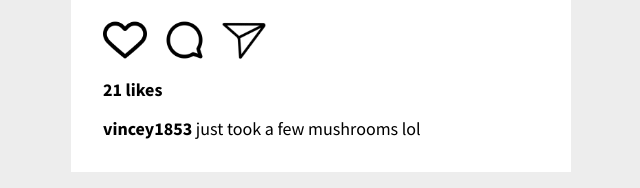
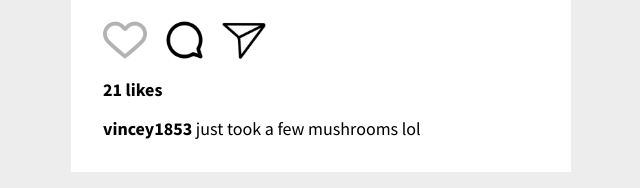
Before and after one commit to varonalearns/Scrimba-Solo-Project-Oldagram, a plain HTML site: page index.html in a window 1280 px wide. In both pictures the pointer is over the picture 443 px from the left and 814 px from the top of the page. Shown: the part 775-963 px from the top of the page, 319-959 px from the left. Drawn offline with Linux system fonts and the light colour scheme.

Commit message:
Add hover effects to icons

```diff
--- a/styles.css
+++ b/styles.css
@@ -71,6 +71,9 @@ header {
     width: 12%;
     margin-right: 1rem;
 }
+.tools img:hover {
+    opacity: 0.3;
+}
 .likes {
     padding: 0rem 1rem;
     font-weight: 700;
```
